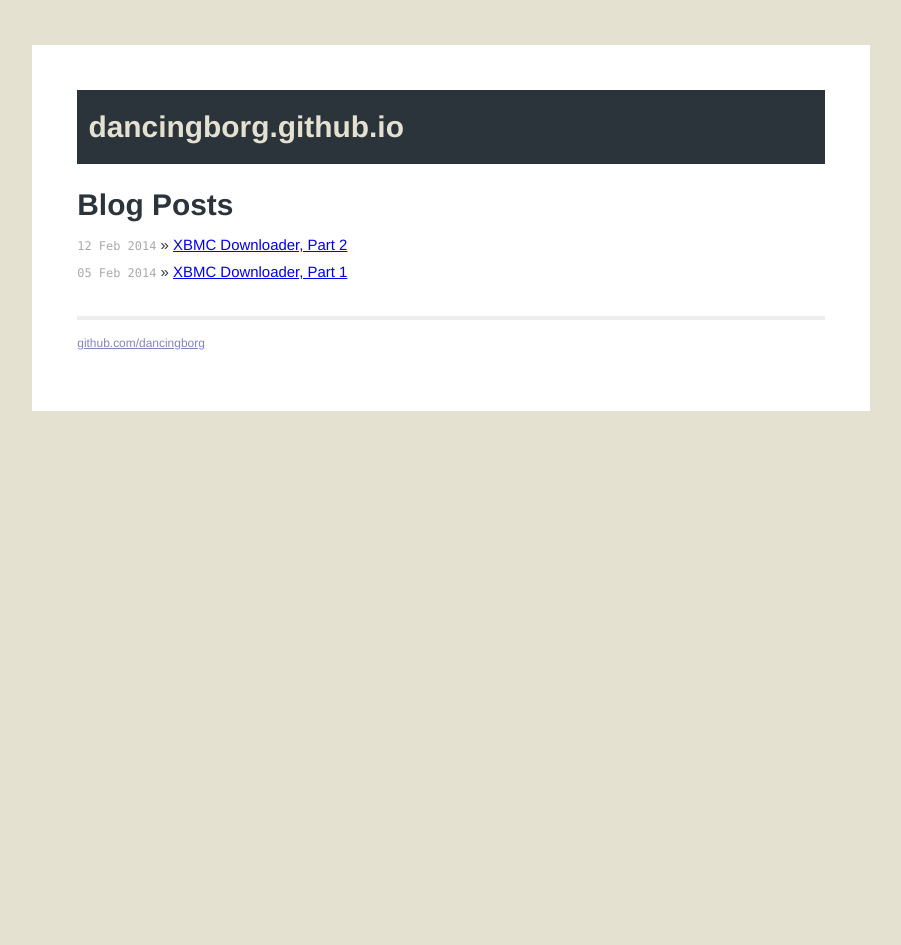
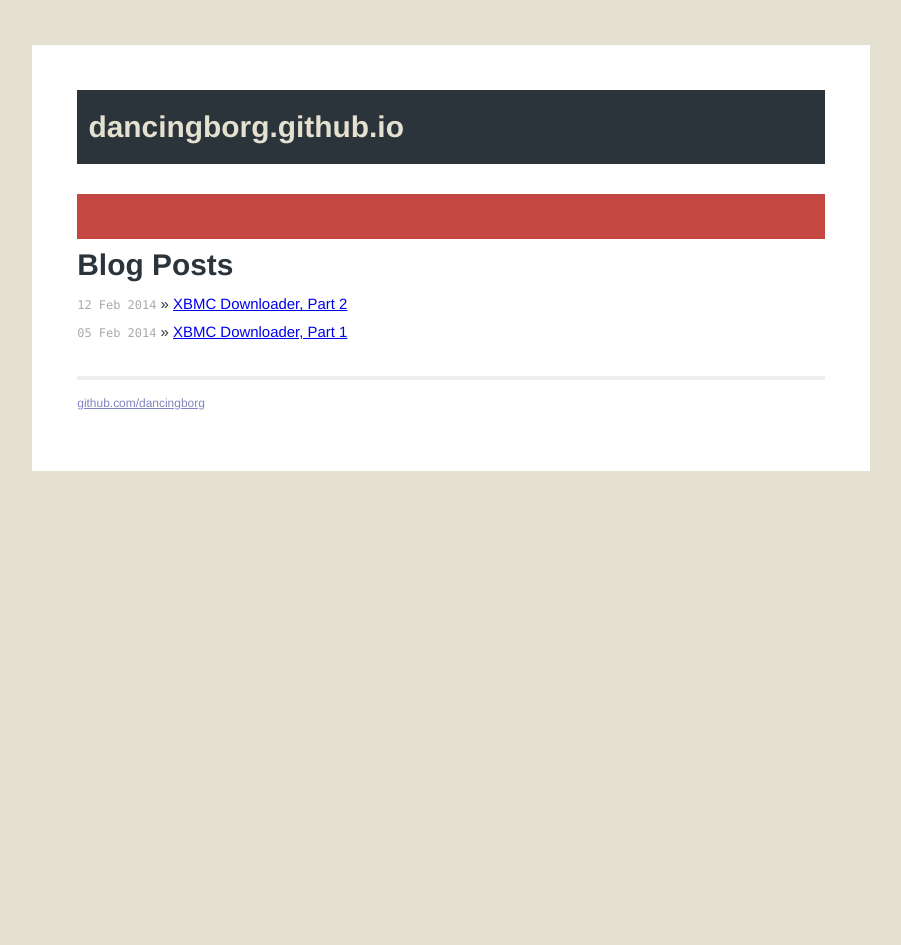
Before and after one commit to andre-abadi/andre-abadi.github.io, a Jekyll site: the page built from index.html, in a window 1280 px wide. Shown: the whole page, without its empty margins (189-1090 px from the left). Built offline with Jekyll 4.4.1, drawn with Linux system fonts in a browser that asks for light colours; Markdown is read by kramdown in place of the engine named in the settings.

Commit message:
Update main.css

```diff
--- a/css/main.css
+++ b/css/main.css
@@ -108,6 +108,11 @@
   color: #000;
 }*/
 
+.ruler {
+  background-color: #C44741;
+  height: 3em;
+}
+
 .site .meta {
   color: #aaa;
 }
```
